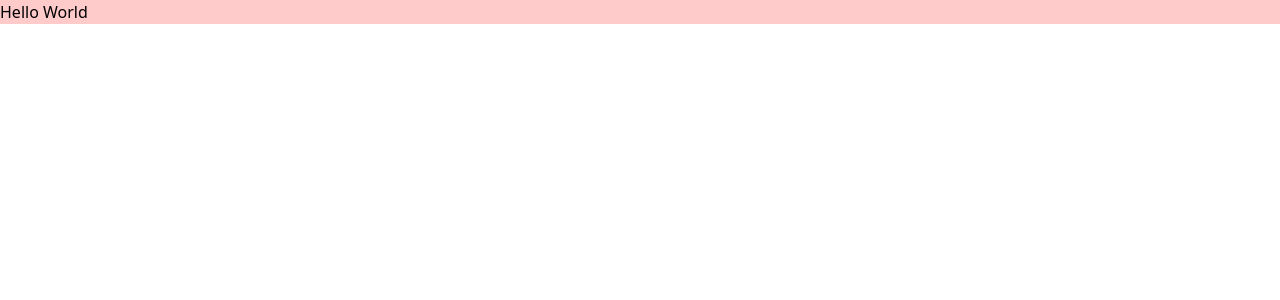
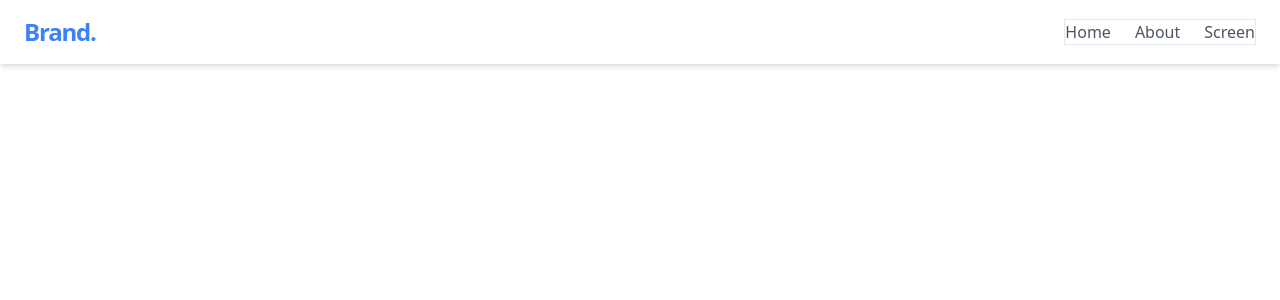
Before and after one commit to cvm1912/React-starter, a React (Create React App) app: page / in a window 1280 px wide. Shown: the top 300 px of the page. Built offline with nearby package versions, Linux system fonts and the light colour scheme.

Commit message:
added(nav)

```diff
--- a/src/App.js
+++ b/src/App.js
@@ -1,9 +1,11 @@
 import React from "react";
+import Navbar from "./components/Navbar";
+
 
 function App() {
   return (
-    <div className="App">
-      <h1 className="bg-red-200">Hello World</h1>
+    <div >
+      <Navbar/>
     </div>
   );
 }
--- /dev/null
+++ b/src/components/Navbar.js
@@ -0,0 +1,21 @@
+import React from "react";
+
+function Navbar() {
+    return (
+        <nav className="bg-white shadow-md px-6 py-4">
+            <div className="max-w-7xl mx-auto flex items-center justify-between">
+
+
+                 <h1 className="text-2xl font-bold text-blue-500 tracking-tighter">Brand.</h1>
+                 <ul className="border flex gap-6 font-medium text-gray-600">
+                    <li><a href="/home">Home</a></li>
+                    <li><a href="/about">About</a></li>
+                    <li><a href="/screen">Screen</a></li>
+                 </ul>
+
+            </div>
+        </nav>
+    );
+}
+
+export default Navbar;
```
